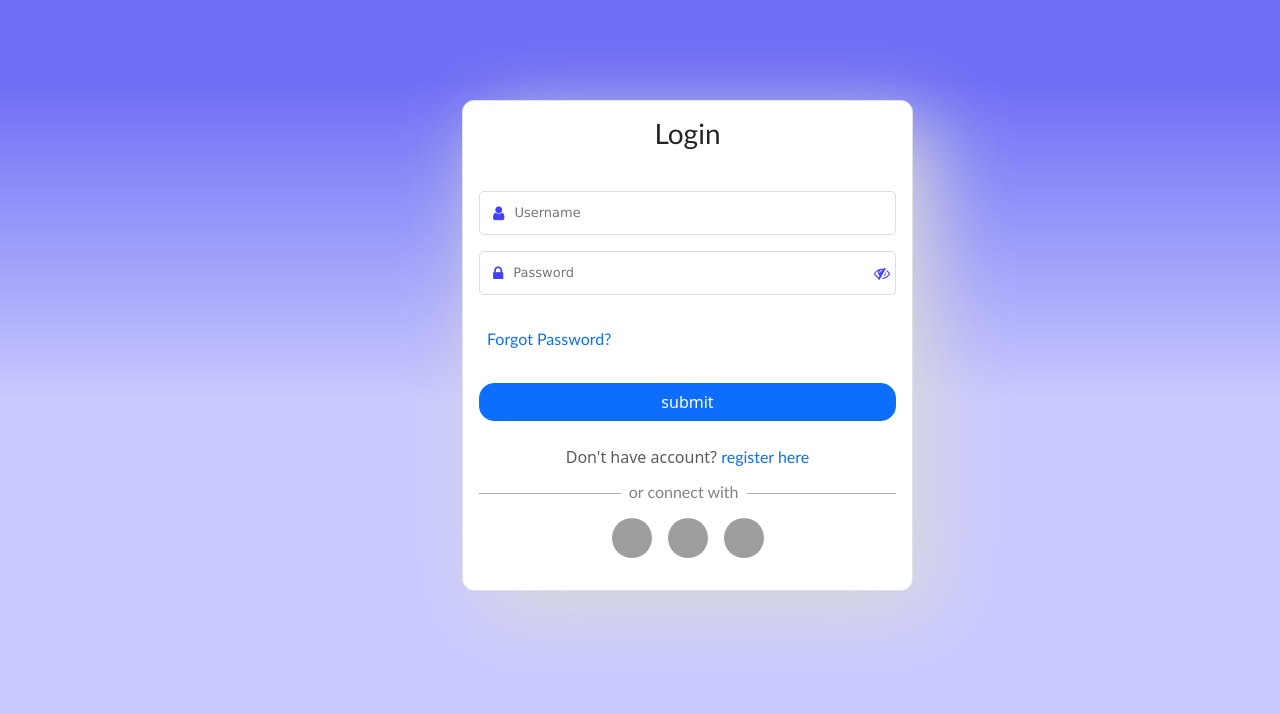
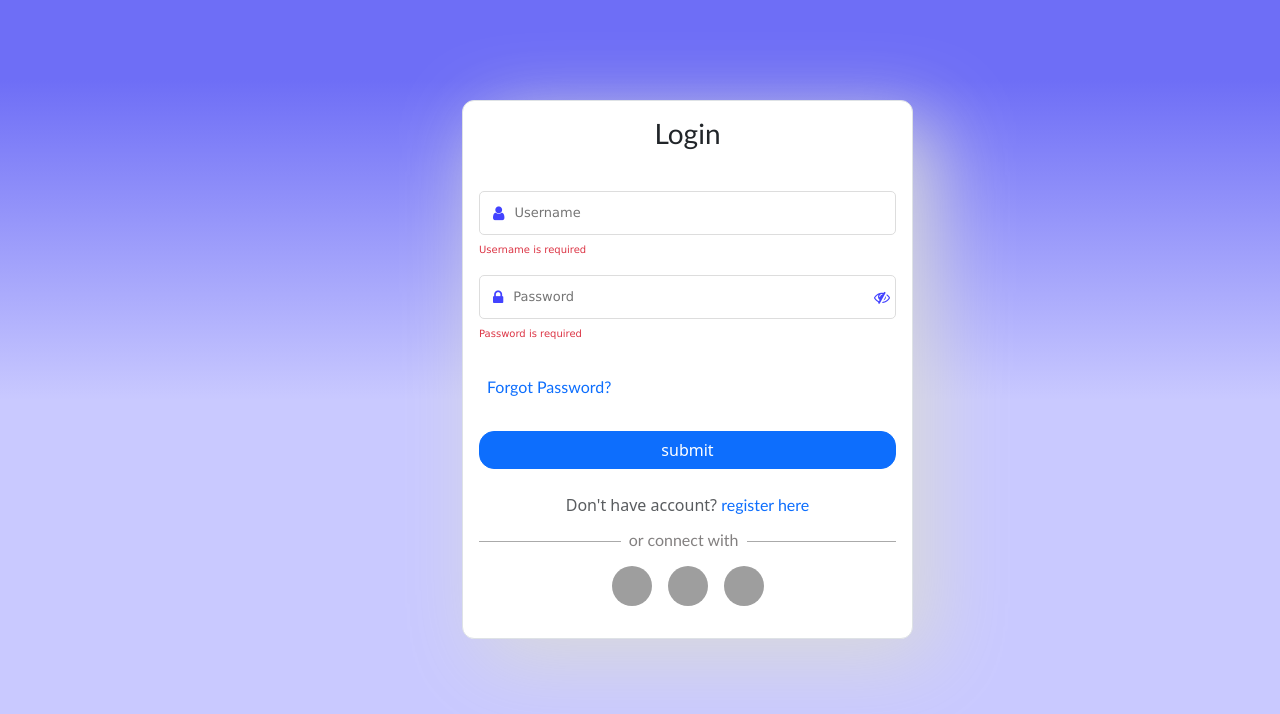
Before and after one commit to Rahul-Maity/Auth-Frontend, an Angular app: page /login in a window 1280 px wide. Shown: the top 714 px of the page. Built offline with nearby package versions, Linux system fonts and the light colour scheme; grey boxes are pictures that could not be loaded.

Commit message:
form validation of login page

```diff
--- a/src/app/app.module.ts
+++ b/src/app/app.module.ts
@@ -5,6 +5,7 @@ import { AppRoutingModule } from './app-routing.module';
 import { AppComponent } from './app.component';
 import { LoginComponent } from './components/login/login.component';
 import { SignupComponent } from './components/signup/signup.component';
+import { ReactiveFormsModule } from '@angular/forms';
 
 @NgModule({
   declarations: [
@@ -14,7 +15,8 @@ import { SignupComponent } from './components/signup/signup.component';
   ],
   imports: [
     BrowserModule,
-    AppRoutingModule
+    AppRoutingModule,
+    ReactiveFormsModule
   ],
   providers: [],
   bootstrap: [AppComponent]
--- a/src/app/components/login/login.component.html
+++ b/src/app/components/login/login.component.html
@@ -9,22 +9,25 @@
                         </h3>
                     </div>
                     <div class="panel-body p-3">
-                        <form>
+                        <form [formGroup]="loginForm">
                             <div class="form-group pt-3">
                                 <div class="input-field">
                                     <span class="fa fa-user p-2"> </span>
-                                    <input type="text" placeholder="Username">
+                                    <input type="text" placeholder="Username" formControlName="username">
                                 </div>
                             </div>
+                            <small class="text-danger">Username is required</small>
+
                             <div class="form-group pt-3">
                                 <div class="input-field">
                                     <span class="fa fa-lock p-2"> </span>
-                                    <input [type]="type" placeholder="Password">
+                                    <input [type]="type" placeholder="Password" formControlName="password">
                                     <span id="eye"
                                      (click)="hideShowPass()" class="fa {{eyeIcon}}"></span>
-                                    <!-- <span class="fa fa-eye"></span> -->
+
                                 </div>
                             </div>
+                            <small  class="text-danger">Password is required</small>
                             <div class="form-inline fr mt-4 p-2">
                                 <a id="forget" class="font-weight-bold">Forgot Password?</a>
                             </div>
--- a/src/app/components/login/login.component.scss
+++ b/src/app/components/login/login.component.scss
@@ -0,0 +1,4 @@
+small{
+    font-family:'Lucida Sans', 'Lucida Sans Regular', 'Lucida Grande', 'Lucida Sans Unicode', Geneva, Verdana, sans-serif;
+    font-size: 10px;
+}
--- a/src/app/components/login/login.component.ts
+++ b/src/app/components/login/login.component.ts
@@ -1,11 +1,25 @@
-import { Component } from '@angular/core';
+import { Component, OnInit } from '@angular/core';
+import { FormBuilder, FormGroup, Validators } from '@angular/forms';
 
 @Component({
   selector: 'app-login',
   templateUrl: './login.component.html',
   styleUrl: './login.component.scss'
 })
-export class LoginComponent {
+export class LoginComponent implements OnInit{
+
+  loginForm!: FormGroup ;
+
+
+  constructor(public fb:FormBuilder){}
+  ngOnInit(): void {
+    // throw new Error('Method not implemented.');
+    this.loginForm = this.fb.group({
+      username: ['', Validators.required],
+      password: ['', Validators.required]
+
+    });
+  }
 
   type: string = "password"; // to show or hide password
   // showPassword: boolean = false;
```
